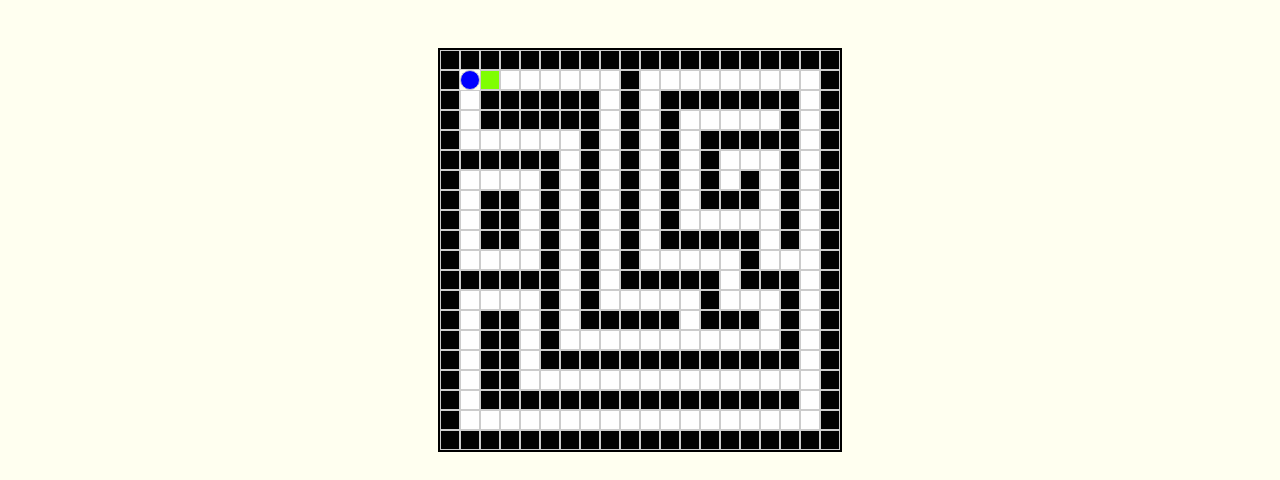
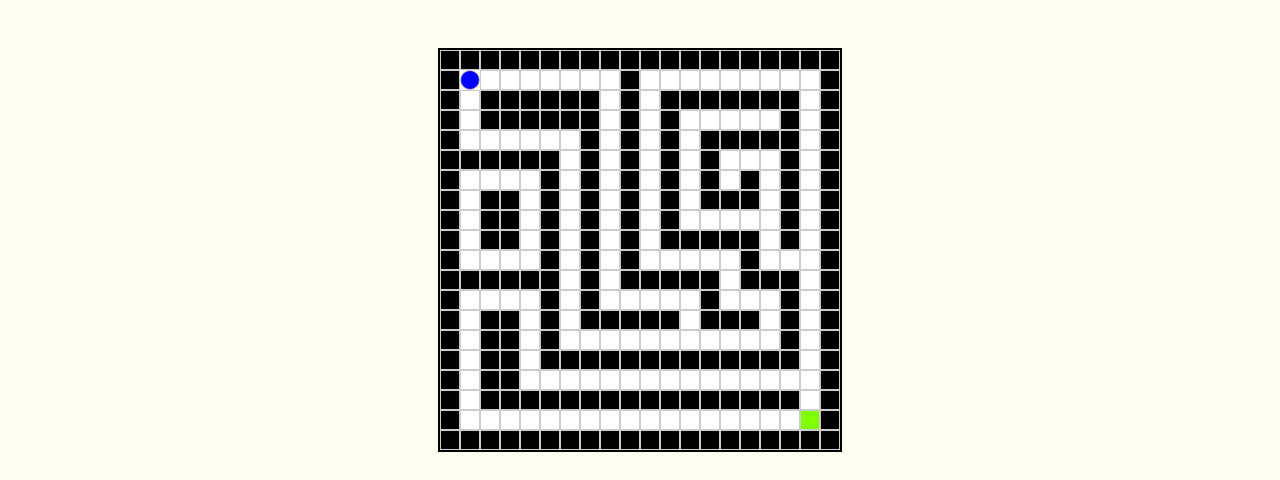
Before and after one commit to mjen3en/startup, a React (Vite) app: page /play in a window 1280 px wide. Shown: the part 134-614 px from the top of the page. Built offline with nearby package versions, Linux system fonts and the light colour scheme.

Commit message:
goal position actually works

```diff
--- a/src/play/maze.jsx
+++ b/src/play/maze.jsx
@@ -4,8 +4,8 @@ import './maze.css';
 
 function Maze() {
     const [playerPosition, setPlayerPosition] = React.useState({ x: 1, y: 1 });
-    const goalPosition = {x:1, y:2};
-    let history = useNavigate();
+    const goalPosition = {x:18, y:18};
+    let navigate = useNavigate();
     const mazeData = [
         [1,1,1,1,1,1,1,1,1,1,1,1,1,1,1,1,1,1,1,1],
         [1,0,0,0,0,1,0,0,0,0,0,1,0,0,0,0,0,0,0,1],
@@ -50,12 +50,10 @@ function Maze() {
             mazeData[newY][newX] !== 1
           ) {
             setPlayerPosition({ x: newX, y: newY });
-            if (playerPosition.x === goalPosition.x && playerPosition.y === goalPosition.y){
-                history.push('/gameover');
 
           }
         }
-    }
+
 
     useEffect(() => {
         const handleKeyPress = (e) => {
@@ -87,7 +85,13 @@ function Maze() {
     return () => {
       window.removeEventListener('keydown', handleKeyPress);
     };
-  }, [playerPosition, history]);
+  }, [playerPosition]);
+
+useEffect(() => {
+    if (playerPosition.x === goalPosition.x && playerPosition.y === goalPosition.y) {
+        navigate('/gameover');
+    }
+}, [playerPosition, goalPosition, navigate]);
 
 
 
```
